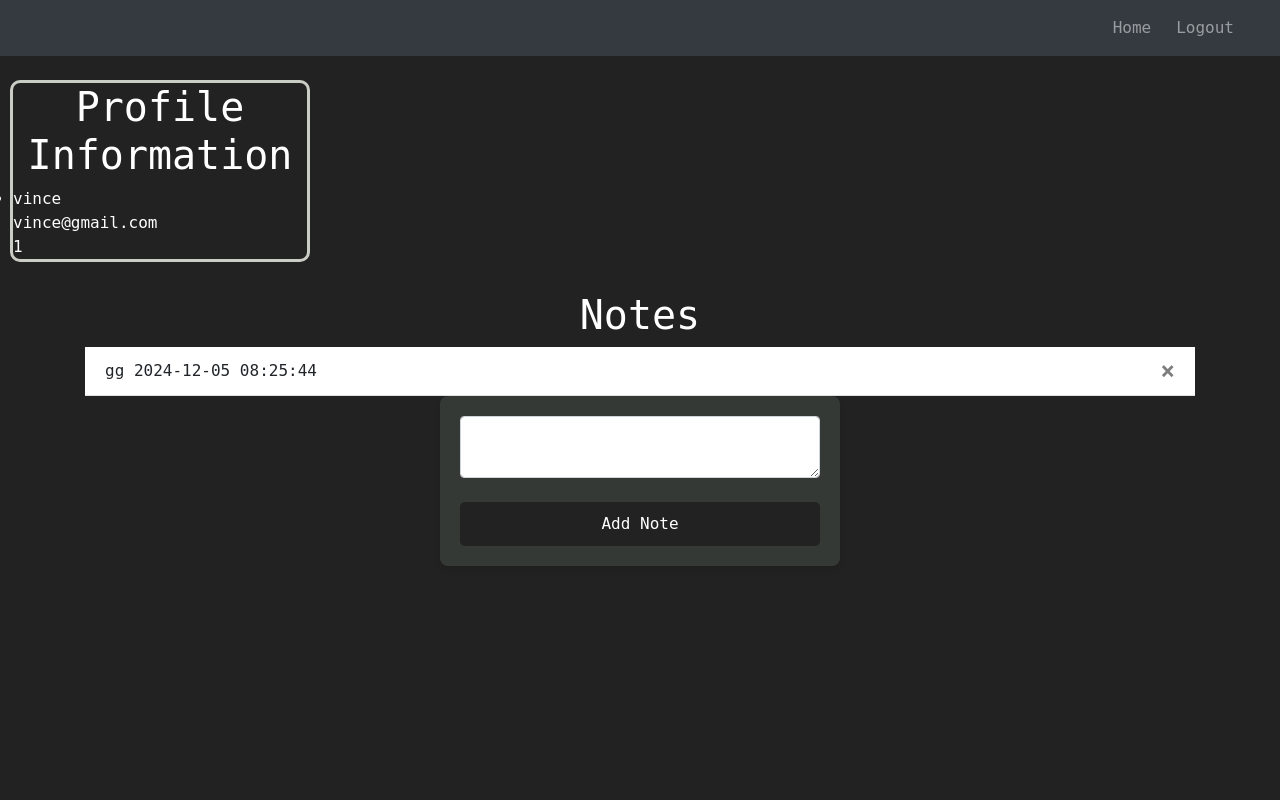
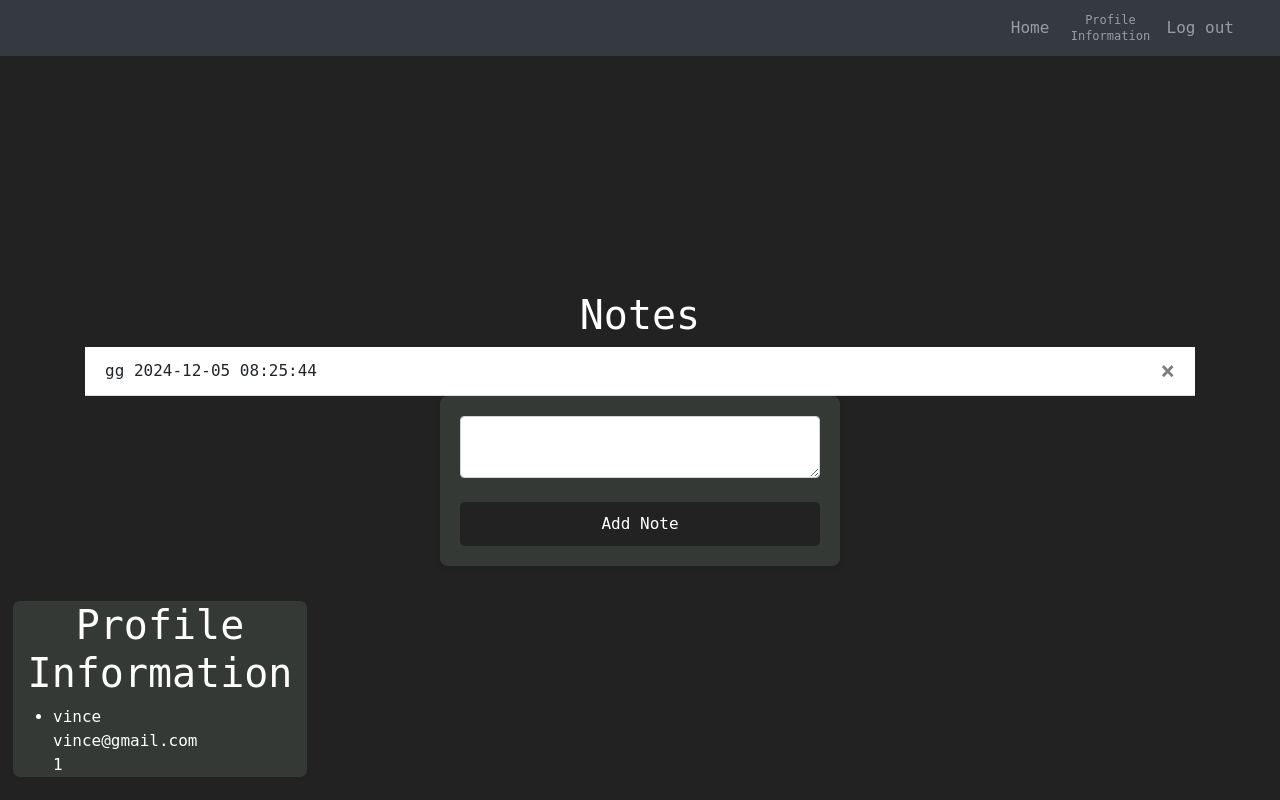
Before and after one commit to NetVinceGithub/Chatty-Notes, a Flask app: page / in a window 1280 px wide. Run offline with Flask 3, Linux system fonts and the light colour scheme; a user stored in the database is signed in; some libraries are stand-ins or nearby versions.

Commit message:
eto na po gbhueheuheue

```diff
--- a/website/static/sign_up.css
+++ b/website/static/sign_up.css
@@ -110,20 +110,23 @@
 
 .profile-table{
   color: #ffffff;
-  background-color:222222;
+  margin-left: 40px;
+
 }
 
 .profile-data{
   color: #ffffff;
+  margin: auto;
 }
 
 .profile{
   position: fixed;
   left: 10px;
-  top:80px;
+  bottom: 20px;
   width: 300px;
-  border: 3px solid #cacdc5;
+  border: 3px solid #222222;
   border-radius:10px;
+  background-color: #353935;
 }
 
 .profile-title{
--- a/website/templates/base.html
+++ b/website/templates/base.html
@@ -21,6 +21,16 @@
     <title>{% block title %}Home{% endblock %}</title>
 
     <style>
+
+    #profinfo {
+    font-size: 0.75rem; /* Smaller font size */
+    line-height: 1rem; /* Reduce line height to make it compact */
+    padding: 0.2rem 0.4rem; /* Adjust padding for a compressed appearance */
+    margin: 0; /* Remove extra margins */
+    text-align: center;
+
+  }
+
       /* Notification Container */
       .notification-container {
         position: fixed; /* Fixed position on the viewport */
@@ -44,7 +54,12 @@
         <div class="navbar-nav ml-auto d-flex flex-row">
           {% if user.is_authenticated %}
           <a class="nav-item nav-link" id="home" href="/">Home</a>
-          <a class="nav-item nav-link" id="logout" href="/logout">Logout</a>
+          <a class="nav-item nav-link" id="profinfo" href="/profinfo">
+            <span class="profile-text">Profile</span><br />
+            <span class="info-text">Information</span>
+          </a>
+          <a class="nav-item nav-link" id="logout" href="/logout">Log out</a>
+
           {% else %}
           <a class="nav-item nav-link" id="login" href="/login">Login</a>
           <a class="nav-item nav-link" id="signUp" href="/sign-up">Sign Up</a>
```
